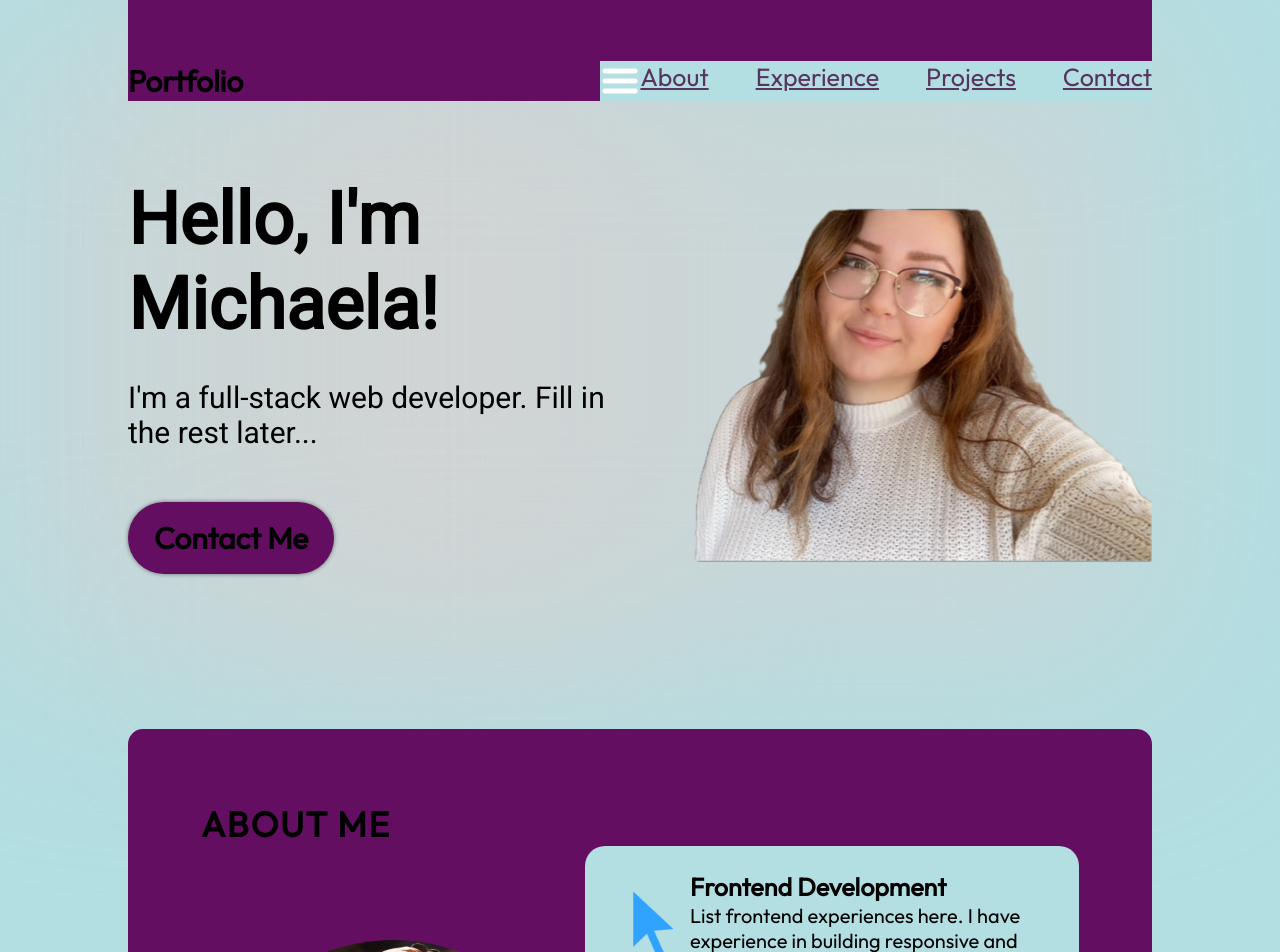
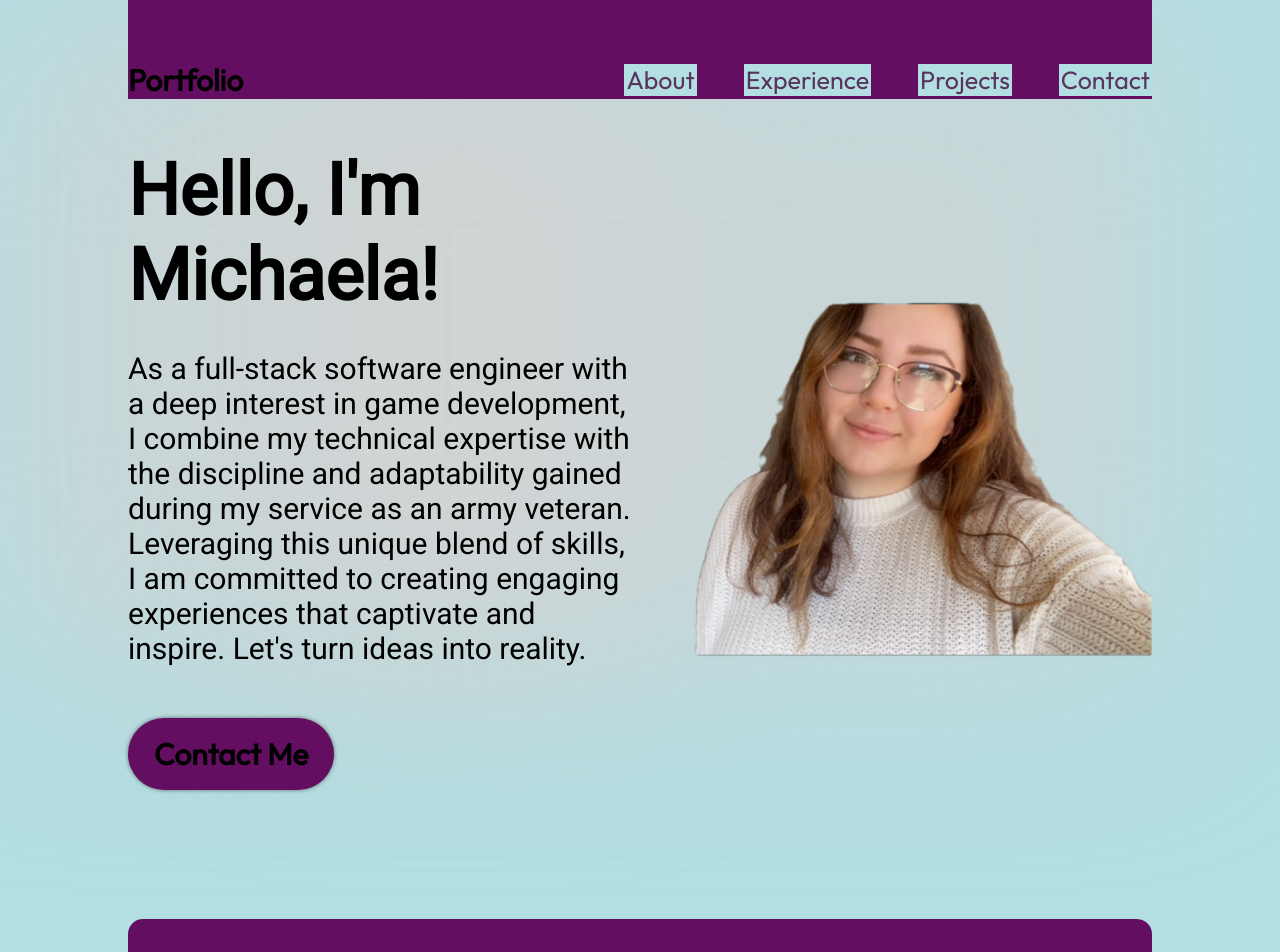
Before and after one commit to MichaelaArteberry/MichaelaArteberry.github.io, a React (Vite) app in the folder portfolio/: page / in a window 1280 px wide. Shown: the top 952 px of the page. Built offline with nearby package versions, Linux system fonts and the light colour scheme.

Commit message:
Deployed portfolio on netlify

```diff
--- a/portfolio/src/components/Contact/Contact.module.css
+++ b/portfolio/src/components/Contact/Contact.module.css
@@ -3,7 +3,7 @@
 .container {
     color: var(--color-text);
     margin-top: 120px;
-    background-color: var(--color-secondary);
+    background-color: var(--color-primary);
     display: flex;
     flex-direction: row;
     justify-content: space-evenly;
@@ -29,12 +29,14 @@
     flex-direction: column;
     align-items: flex-start;
     gap: 26px;
+    background: none;
 }
 
 .link {
     display: flex;
     align-items: center;
     gap: 25px;
+    background: none;
 }
 
 .link a {
@@ -43,6 +45,16 @@
     font-size: 30px;
     font-weight: 400;
     letter-spacing: 1.5px;
+    background: none;
+}
+
+.link a:hover {
+    color: var(--color-secondary);
+}
+
+li img {
+    border-radius: 100px;
+    padding: 12px;
 }
 
 @media screen and (max-width: 830px) {
--- a/portfolio/src/components/Hero/Hero.jsx
+++ b/portfolio/src/components/Hero/Hero.jsx
@@ -7,7 +7,7 @@ const Hero = () => {
         <section className={styles.container}>
             <div className={styles.content}>
                 <h1 className={styles.title}>Hello, I'm Michaela!</h1>
-                <p className={styles.description}>I'm a full-stack web developer. Fill in the rest later...</p>
+                <p className={styles.description}>As a full-stack software engineer with a deep interest in game development, I combine my technical expertise with the discipline and adaptability gained during my service as an army veteran. Leveraging this unique blend of skills, I am committed to creating engaging experiences that captivate and inspire. Let's turn ideas into reality.</p>
                 <a href="mailto:michaela.arteberry@gmail.com" className={styles.contactBtn}>Contact Me</a>
             </div>
             <img src={getImageUrl('hero/heroImage.PNG')} alt="Michaela Arteberry" className={styles.heroImg} />
--- a/portfolio/src/components/Navbar/Navbar.module.css
+++ b/portfolio/src/components/Navbar/Navbar.module.css
@@ -25,7 +25,7 @@
 
 .menu {
     display: flex;
-    background: transparent;
+    background: none;
     border: none;
     box-shadow: none;
 }
@@ -34,16 +34,22 @@
     display: flex;
     gap: 47px;
     list-style: none;
+    background: none;
 }
 
 .menuItems a {
     font-size: 25px;
     color: var(--color-dark);
+    text-decoration: none;
+    background: none;
+    padding: 10px 0;
+    margin: 2px;
 }
 
 .menuBtn {
     height: 40px;
     width: 40px;
+    display: none;
 }
 
 @media screen and (max-width: 830px) {
```
